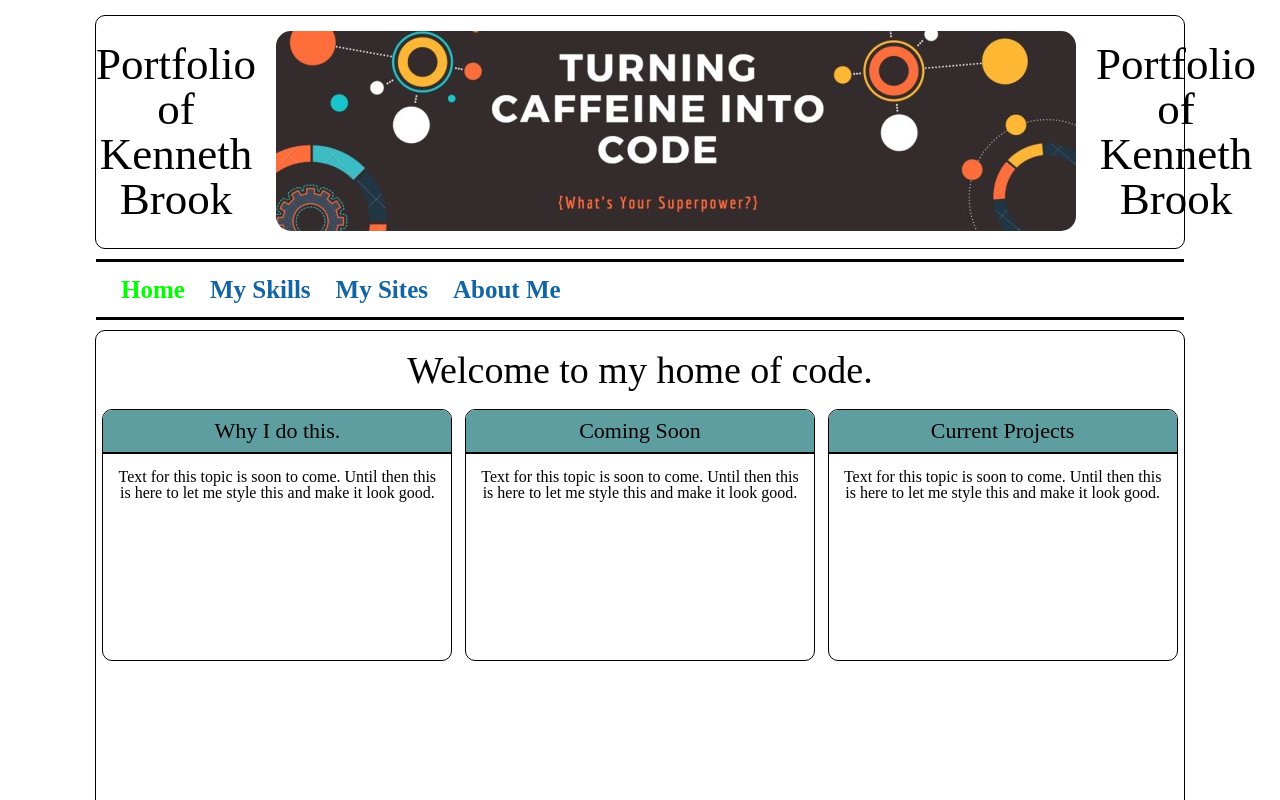
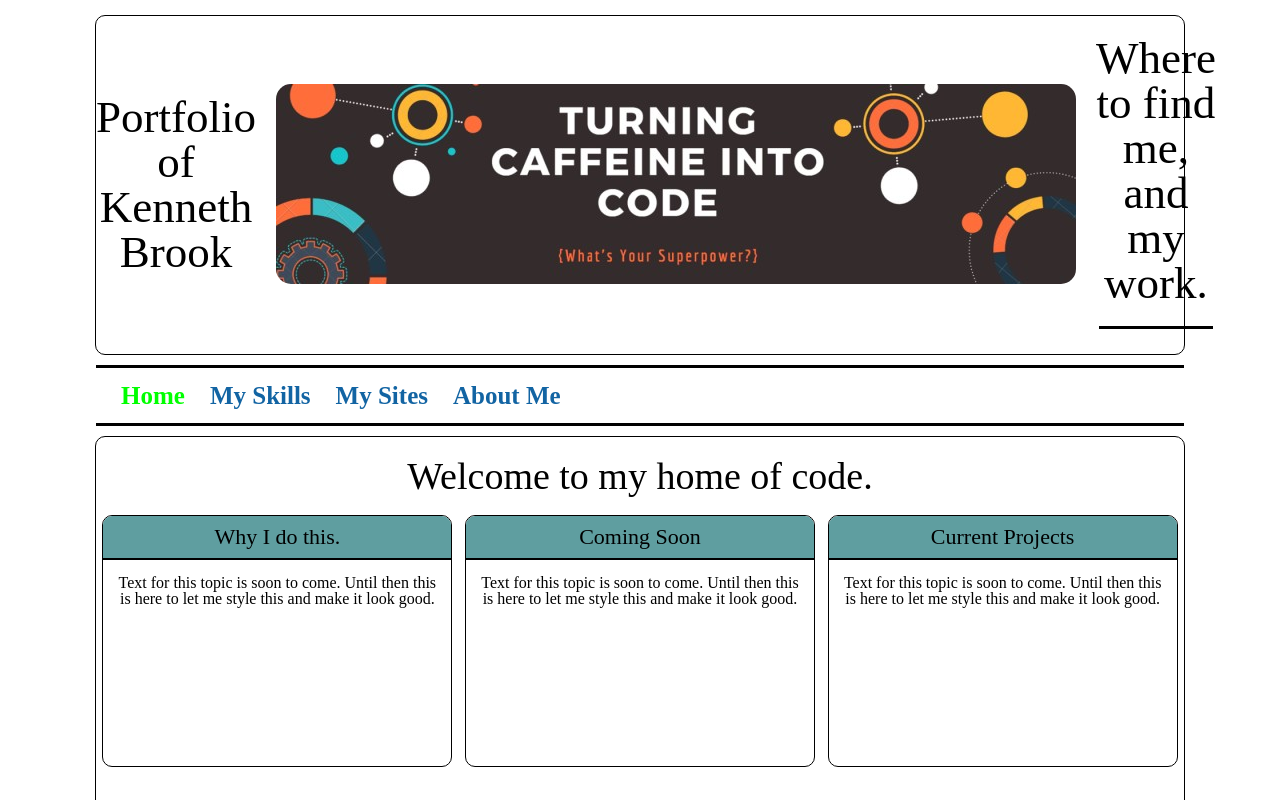
Before and after one commit to kenneth-brook/portfolio-2021, a React (Create React App) app: page / in a window 1280 px wide. Shown: the top 800 px of the page. Built offline with nearby package versions, Linux system fonts and the light colour scheme.

Commit message:
social ico block set

```diff
--- a/src/components/Header.js
+++ b/src/components/Header.js
@@ -9,8 +9,11 @@ function Header() {
 			<div className='headImgWrap'>
 				<img src='./images/headder.jpg' alt='custom header graphic' />
 			</div>
-			<div className='rightBlock'>
-				<h1>Portfolio of Kenneth Brook</h1>
+			<div className='rightWrap'>
+				<div className='rightBlock'>
+					<h1>Where to find me, and my work.</h1>
+				</div>
+				<div className='icoBlock'></div>
 			</div>
 		</header>
 	);
--- a/src/sass/header.scss
+++ b/src/sass/header.scss
@@ -20,8 +20,20 @@
 		}
 	}
 
-	.rightBlock {
+	.rightWrap {
 		width: 25%;
+
+		.rightBlock {
+			display: flex;
+			flex-direction: column;
+		}
+
+		.icoBlock {
+			width: 95%;
+			margin: 0 auto;
+			border-top: 3px solid black;
+			min-height: 25px;
+		}
 	}
 
 	h1 {
```
Also changed, not shown: 1 other file (tests, documents, lock files or other folders).
